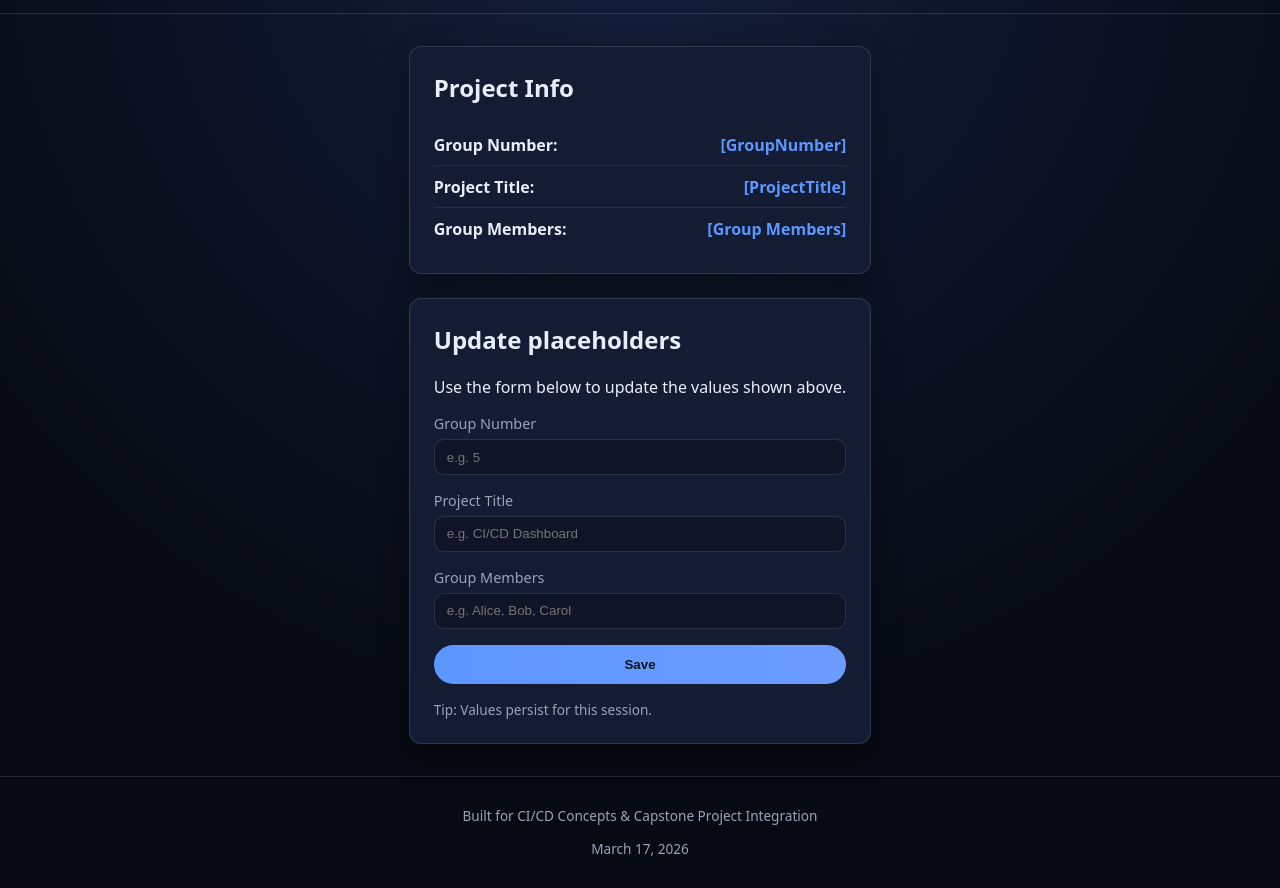
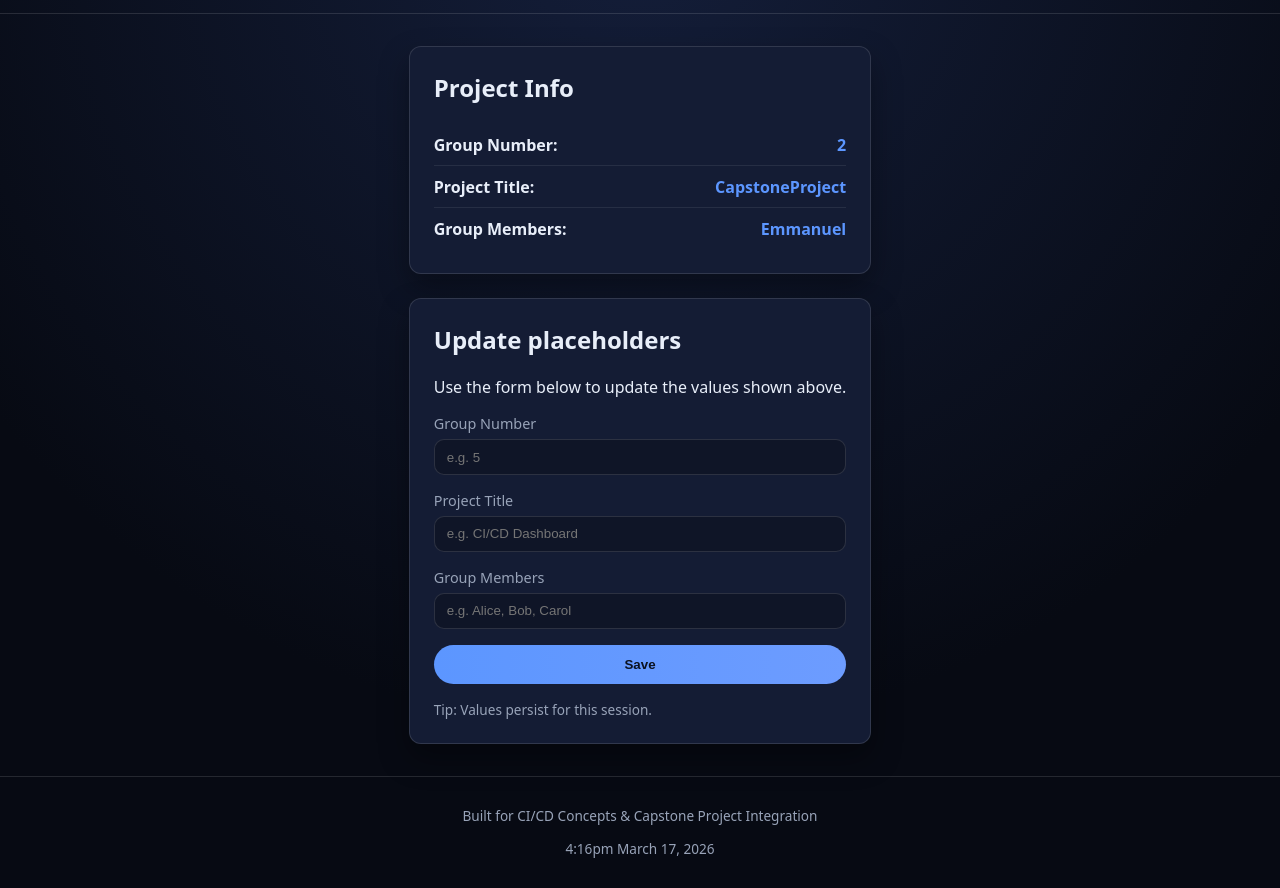
Before and after one commit to Oladipo-Raji/cicdforgroup2, a plain HTML site: page myapp/index.html in a window 1280 px wide. Shown: the part 78-966 px from the top of the page. Drawn offline with Linux system fonts and the light colour scheme.

Commit message:
Update on Index

```diff
--- a/myapp/index.html
+++ b/myapp/index.html
@@ -18,15 +18,15 @@
       <h2>Project Info</h2>
       <div class="placeholder">
         <strong>Group Number:</strong>
-        <span id="group-number">[GroupNumber]</span>
+        <span id="group-number">2</span>
       </div>
       <div class="placeholder">
         <strong>Project Title:</strong>
-        <span id="project-title">[ProjectTitle]</span>
+        <span id="project-title">CapstoneProject</span>
       </div>
       <div class="placeholder">
         <strong>Group Members:</strong>
-        <span id="group-members">[Group Members]</span>
+        <span id="group-members">Emmanuel</span>
       </div>
     </section>
 
@@ -59,7 +59,7 @@
 
   <footer class="page-footer">
     <p>Built for CI/CD Concepts & Capstone Project Integration</p>
-    <p>March 17, 2026</p>
+    <p>4:16pm March 17, 2026</p>
   </footer>
 
   <script src="script.js"></script>
```
